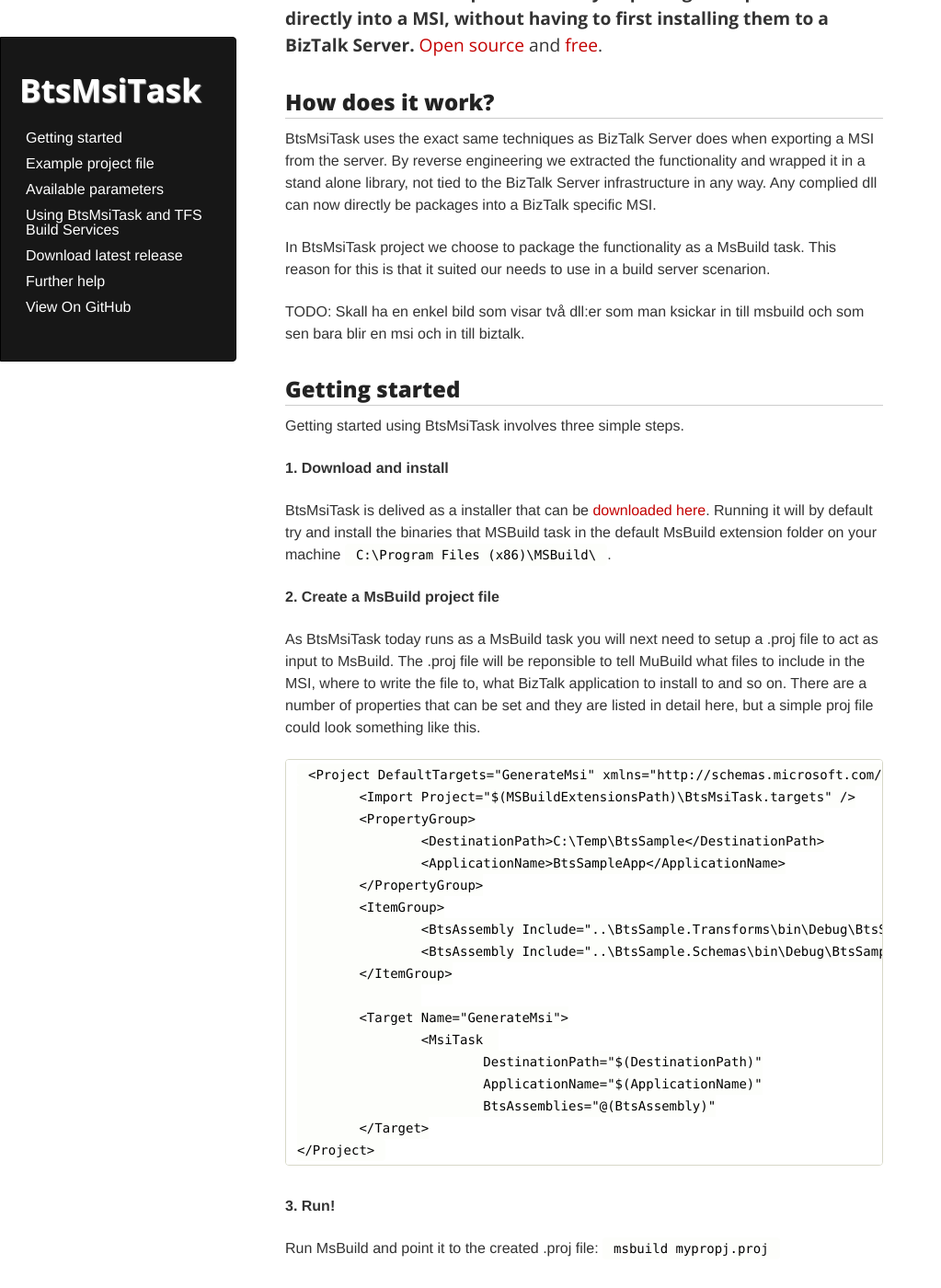
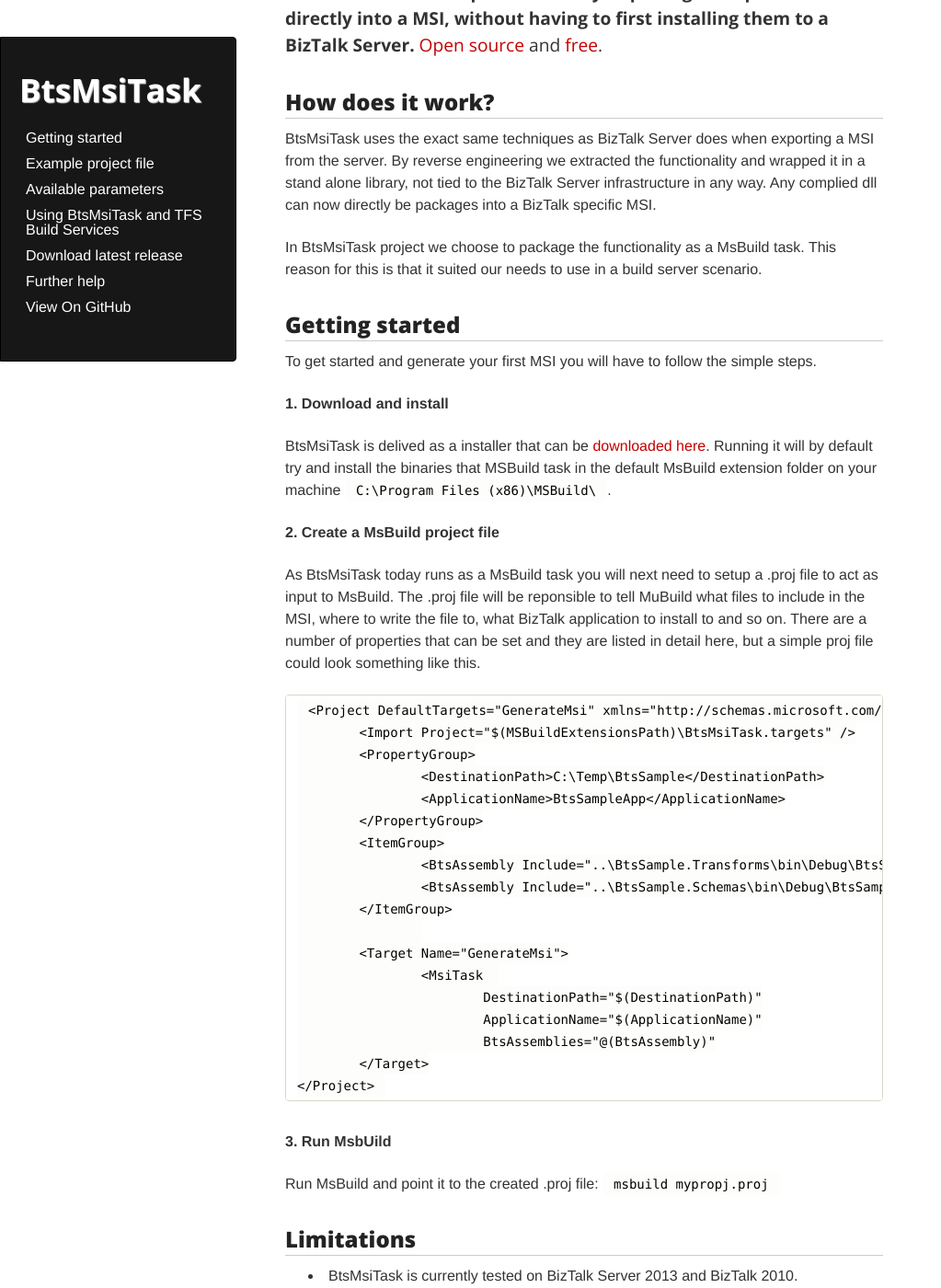
Before and after one commit to riha/BtsMsiTask, a Jekyll site: the page built from index.md, in a window 1280 px wide and 1400 px high, scrolled down 412 px. Shown: the whole window at 92% size, without its empty margins (0-1023 px from the left). Built offline with Jekyll 4.4.1, drawn with Linux system fonts in a browser that asks for light colours.

Commit message:
Mote text changes

```diff
--- a/index.md
+++ b/index.md
@@ -15,13 +15,11 @@
 By reverse engineering we extracted the functionality and wrapped it in a stand alone library, not tied to the BizTalk Server infrastructure in any way.
 Any complied dll can now directly be packages into a BizTalk specific MSI.
 
-In BtsMsiTask project we choose to package the functionality as a MsBuild task. This reason for this is that it suited our needs to use in a build server scenarion.
-
-TODO: Skall ha en enkel bild som visar två dll:er som man ksickar in till msbuild och som sen bara blir en msi och in till biztalk.
+In BtsMsiTask project we choose to package the functionality as a MsBuild task. This reason for this is that it suited our needs to use in a build server scenario.
 
 ## Getting started
 
-Getting started using BtsMsiTask involves three simple steps.
+To get started and generate your first MSI you will have to follow the simple steps.
 
 **1. Download and install**
 
```
Also changed, not shown: other parts of index.md (+1 -1 lines).
